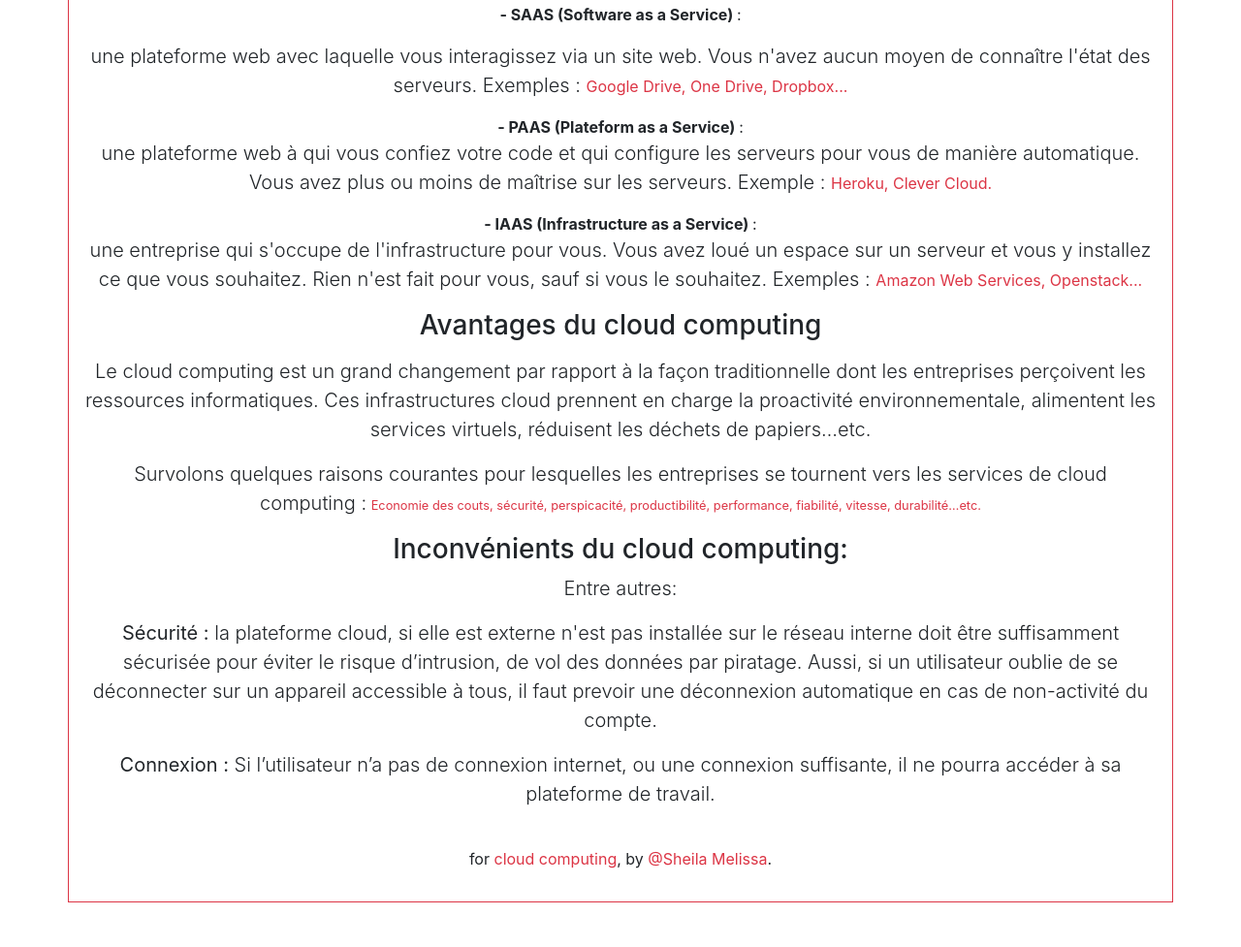
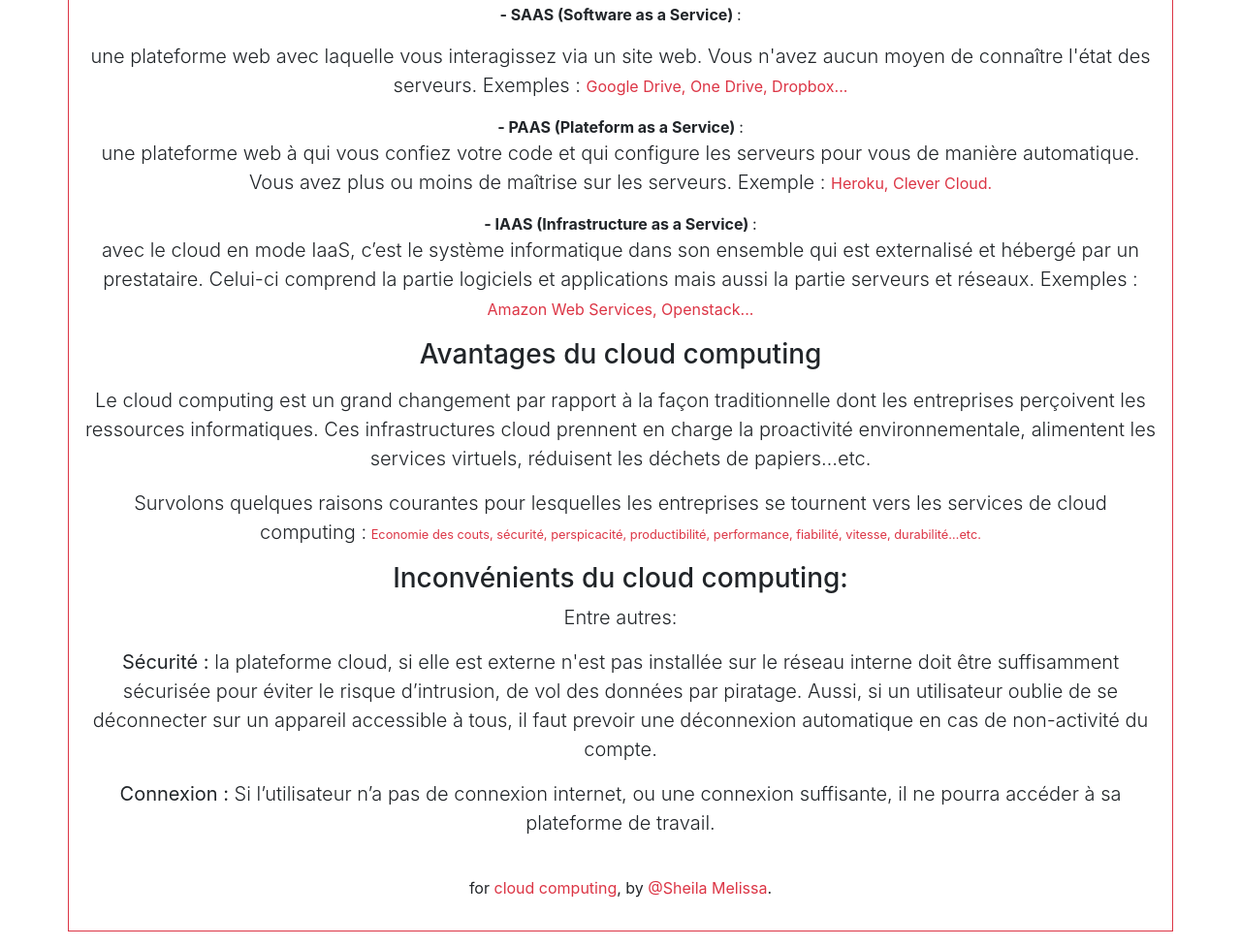
Before and after one commit to salma-mindy/Cloud-Computing, a plain HTML site: page index.html in a window 1280 px wide. Shown: the part 2666-3643 px from the top of the page at 97% size. Before the commit the page ends 3613 px from the top, so only its background shows below. Drawn offline with nearby package versions, Linux system fonts and the light colour scheme.

Commit message:
Update index.html

```diff
--- a/index.html
+++ b/index.html
@@ -73,9 +73,8 @@
         </p>
  <b> - IAAS (Infrastructure as a Service) </b>:
         <p class="lead">
-        une entreprise qui s'occupe de l'infrastructure pour vous.
-        Vous avez loué un espace sur un serveur et vous y installez ce que vous souhaitez.
-        Rien n'est fait pour vous, sauf si vous le souhaitez.
+         avec le cloud en mode IaaS, c’est le système informatique dans son ensemble qui est externalisé et hébergé par un prestataire.
+          Celui-ci comprend la partie logiciels et applications mais aussi la partie serveurs et réseaux.
           Exemples : <small class="text-danger">Amazon Web Services, Openstack...</small>
         </p>
         </p>
```
